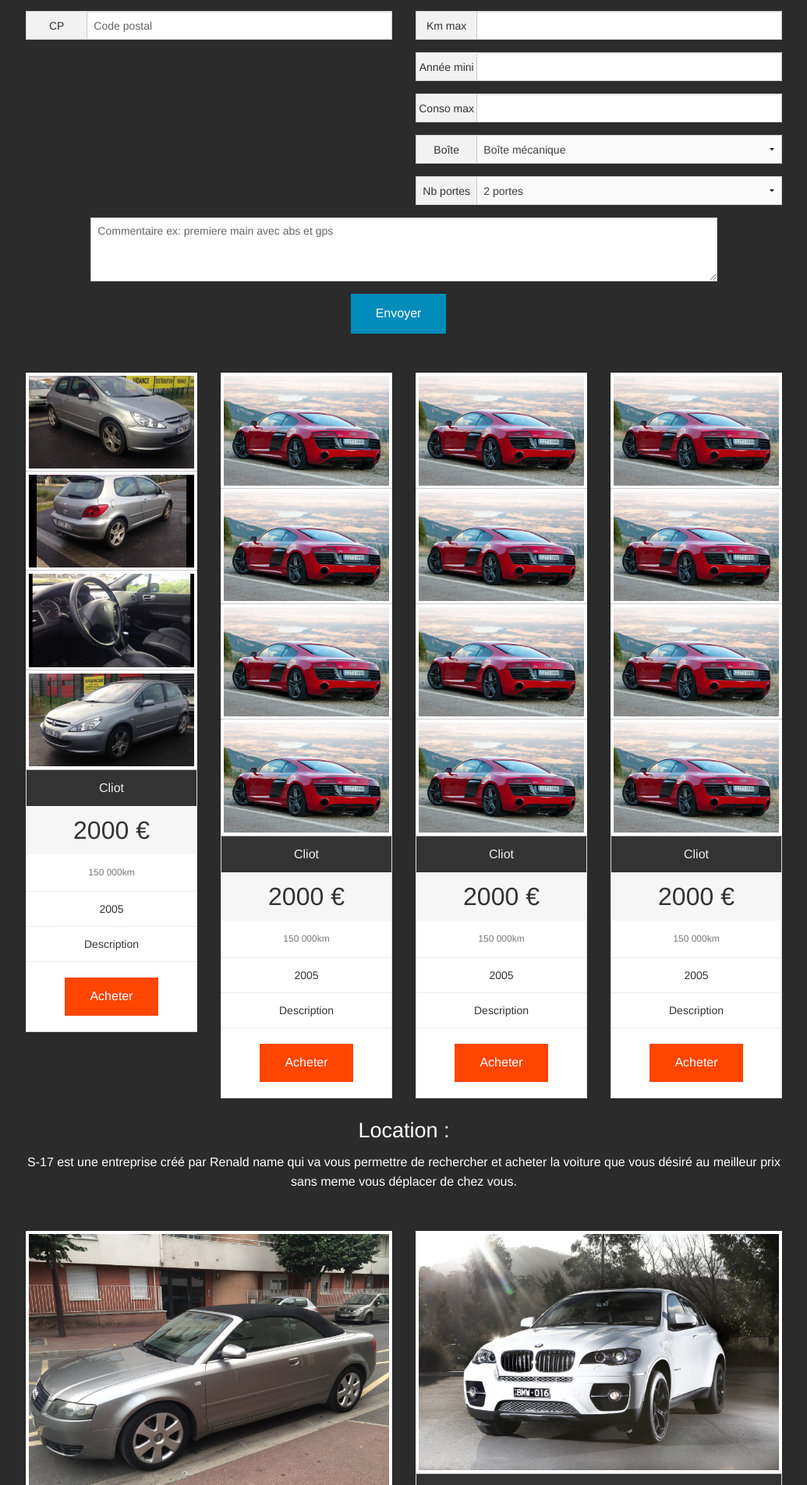
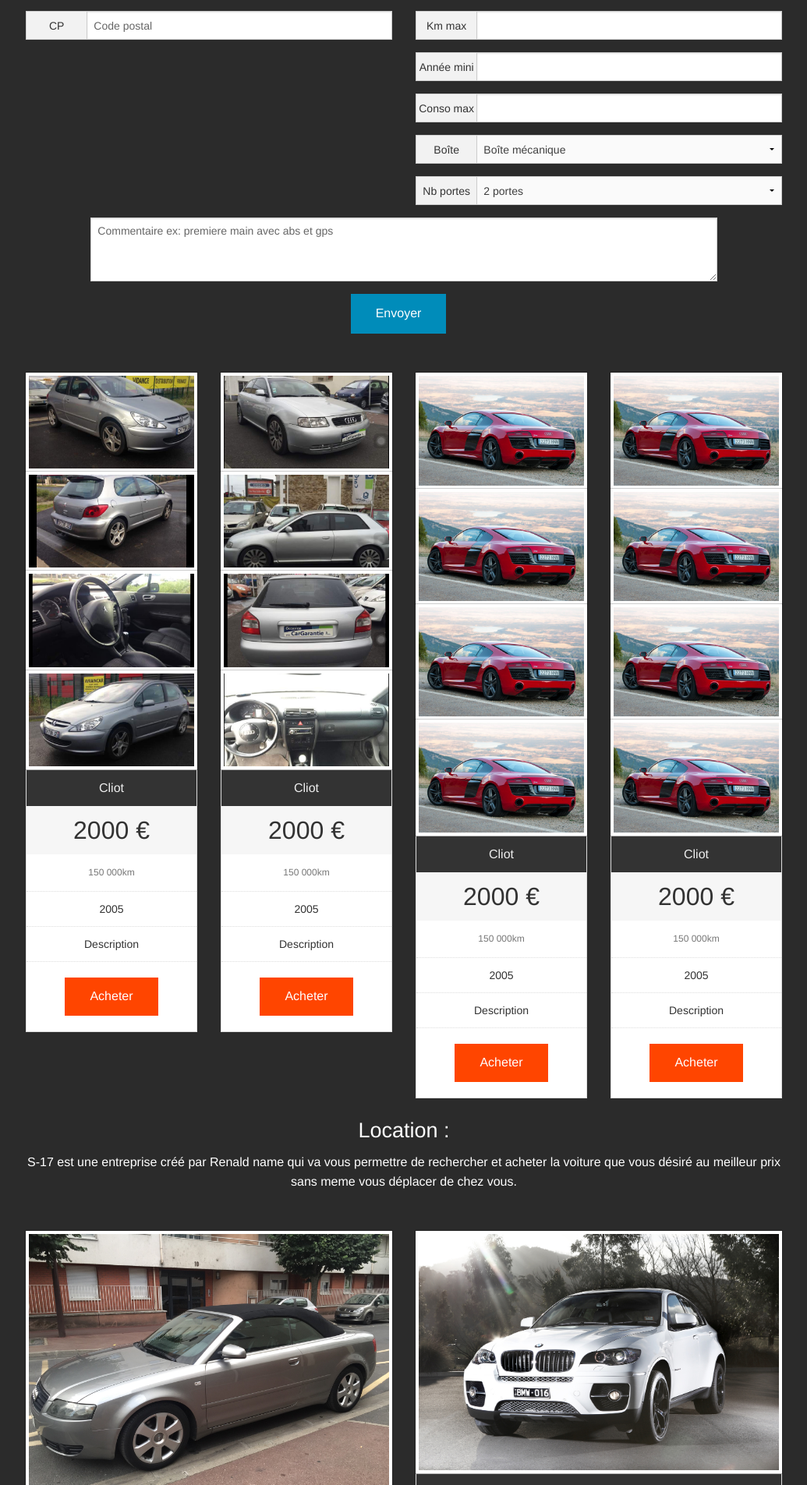
Before and after one commit to Thegeiger/S-17, a Jekyll site: the page built from index.html, in a window 1280 px wide. Shown: the part 1843-3748 px from the top of the page at 78% size, without its empty margins (122-1157 px from the left). Built offline with Jekyll 4.4.1, drawn with Linux system fonts in a browser that asks for light colours.

Commit message:
Updated 'index.html' via CloudCannon

```diff
--- a/index.html
+++ b/index.html
@@ -18,10 +18,10 @@ achatnormal:
     image4_path: /img_2862.png
   bloc2:
     bloc_voiture: cliot
-    image1_path: /images/slides/image1.jpg
-    image2_path: /images/slides/image1.jpg
-    image3_path: /images/slides/image1.jpg
-    image4_path: /images/slides/image1.jpg
+    image1_path: /img_2857.png
+    image2_path: /img_2859.png
+    image3_path: /img_2858.png
+    image4_path: /img_2861.png
   bloc3:
     bloc_voiture: cliot
     image1_path: /images/slides/image1.jpg
```
